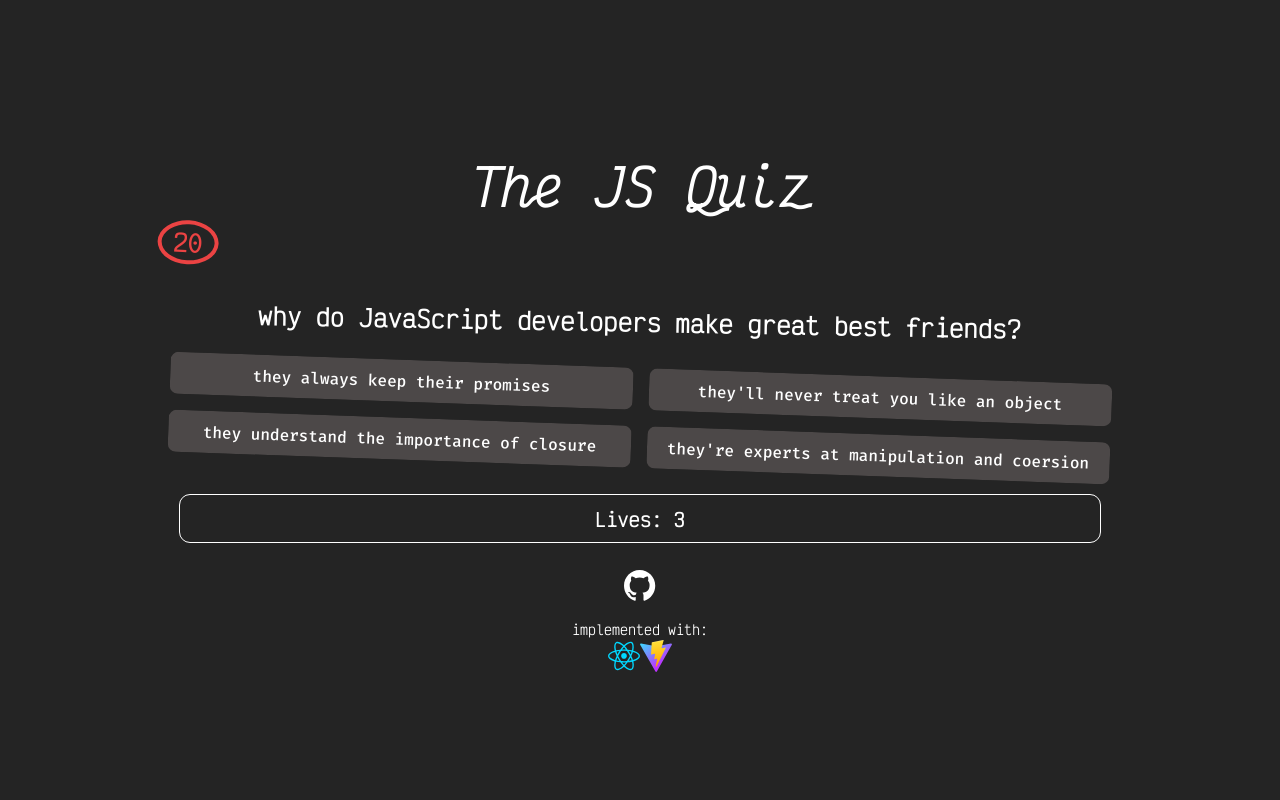
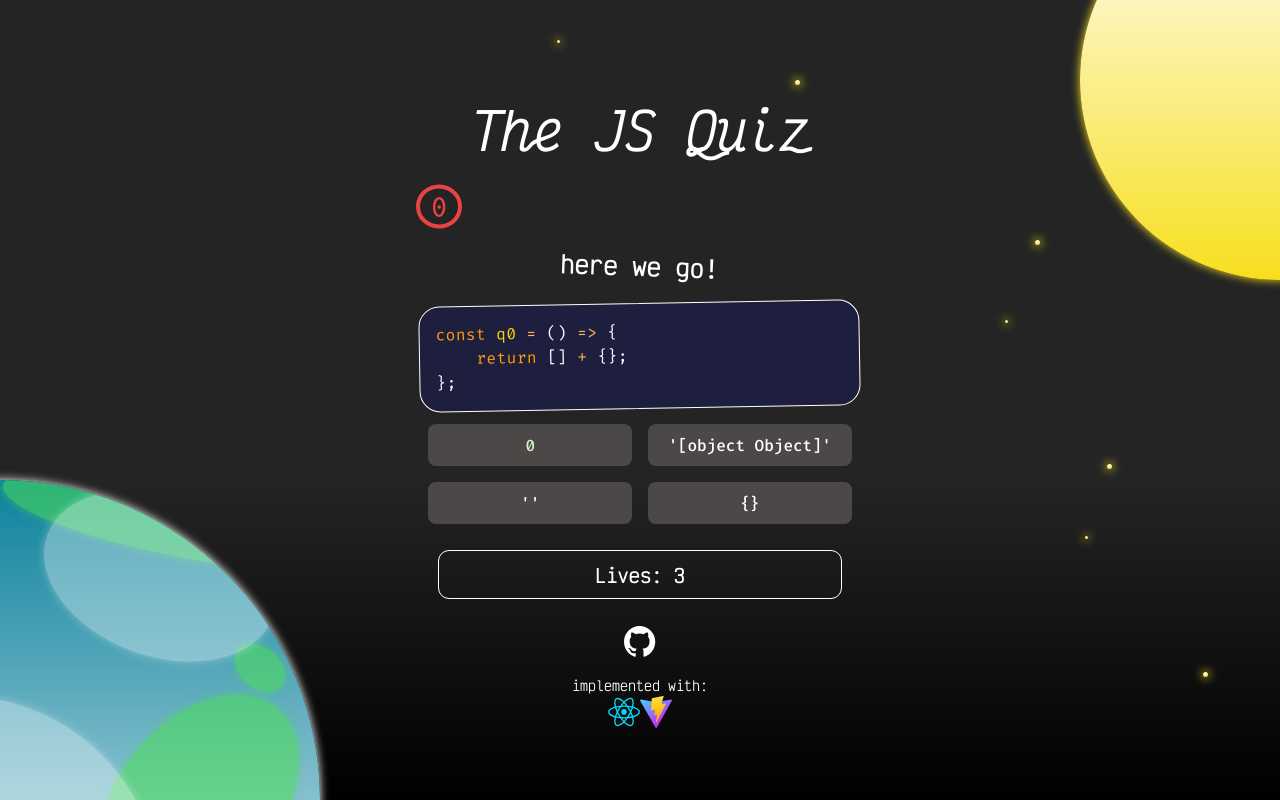
Before and after one commit to NSDawn/the-js-quiz, a React (Vite) app: page / in a window 1280 px wide. Shown: the top 800 px of the page. Built offline with nearby package versions, Linux system fonts and the light colour scheme.

Commit message:
added a sick as heck background using pure css

```diff
--- a/index.html
+++ b/index.html
@@ -8,6 +8,26 @@
   </head>
   <body>
     <div id="root"></div>
+
     <script type="module" src="/src/main.jsx"></script>
+
+    <div class="bg-decoration">
+      <div class='planet'></div>
+      <div class="star a"></div>
+      <div class="star b"></div>
+      <div class="star c"></div>
+      <div class="star d"></div>
+      <div class="star e"></div>
+      <div class="star f"></div>
+      <div class="star g"></div>
+      <div class="earth">
+        <div class="land a"></div>
+        <div class="land b"></div>
+        <div class="land c"></div>
+        <div class="cloud a"></div>
+        <div class="cloud b"></div>
+      </div>
+    </div>
+
   </body>
 </html>
--- a/src/App.css
+++ b/src/App.css
@@ -3,6 +3,7 @@
   margin: 0 auto;
   padding: 2rem;
   text-align: center;
+  place-items: center;
 }
 
 .question-number {
--- a/src/App.jsx
+++ b/src/App.jsx
@@ -23,9 +23,7 @@ function App() {
       </section>
 
       <footer>
-
         <Footer />
-
       </footer>
     </>
   )
--- a/src/AppContextProvider.jsx
+++ b/src/AppContextProvider.jsx
@@ -5,9 +5,9 @@ const AppContext = React.createContext()
 export function AppContextProvider(props) {
 
     const G = useState({
-        "currQuestion" : 20, //0,
+        "currQuestion" : 0, //0,
         "lives": 3,
-        "MAX_LIVES": 3, /* const */
+        "MAX_LIVES": 3,
     });
 
 
--- a/src/assets/components/Footer.jsx
+++ b/src/assets/components/Footer.jsx
@@ -20,6 +20,7 @@ function Footer() {
             <a className='logo-link' href="https://https://vitejs.dev/" target="_blank">
                 <svg xmlns="http://www.w3.org/2000/svg"  aria-hidden="true" role="img"  width="31.88" height="32" preserveAspectRatio="xMidYMid meet" viewBox="0 0 256 257"><defs><linearGradient id="IconifyId1813088fe1fbc01fb466" x1="-.828%" x2="57.636%" y1="7.652%" y2="78.411%"><stop offset="0%" stop-color="#41D1FF"></stop><stop offset="100%" stop-color="#BD34FE"></stop></linearGradient><linearGradient id="IconifyId1813088fe1fbc01fb467" x1="43.376%" x2="50.316%" y1="2.242%" y2="89.03%"><stop offset="0%" stop-color="#FFEA83"></stop><stop offset="8.333%" stop-color="#FFDD35"></stop><stop offset="100%" stop-color="#FFA800"></stop></linearGradient></defs><path fill="url(#IconifyId1813088fe1fbc01fb466)" d="M255.153 37.938L134.897 252.976c-2.483 4.44-8.862 4.466-11.382.048L.875 37.958c-2.746-4.814 1.371-10.646 6.827-9.67l120.385 21.517a6.537 6.537 0 0 0 2.322-.004l117.867-21.483c5.438-.991 9.574 4.796 6.877 9.62Z"></path><path fill="url(#IconifyId1813088fe1fbc01fb467)" d="M185.432.063L96.44 17.501a3.268 3.268 0 0 0-2.634 3.014l-5.474 92.456a3.268 3.268 0 0 0 3.997 3.378l24.777-5.718c2.318-.535 4.413 1.507 3.936 3.838l-7.361 36.047c-.495 2.426 1.782 4.5 4.151 3.78l15.304-4.649c2.372-.72 4.652 1.36 4.15 3.788l-11.698 56.621c-.732 3.542 3.979 5.473 5.943 2.437l1.313-2.028l72.516-144.72c1.215-2.423-.88-5.186-3.54-4.672l-25.505 4.922c-2.396.462-4.435-1.77-3.759-4.114l16.646-57.705c.677-2.35-1.37-4.583-3.769-4.113Z"></path></svg>
             </a>
+
         </>
     )
 }
--- a/src/assets/components/LivesCounter.css
+++ b/src/assets/components/LivesCounter.css
@@ -10,6 +10,7 @@
 .lives-counter.animate-reset {
     transform: scale(1.2);
     font-size: 150%;
+    color: var(--rgb-indicator2);
     transition: ease-in-out 0.2s;
 }
 
--- a/src/assets/components/MCButton.css
+++ b/src/assets/components/MCButton.css
@@ -1,9 +1,6 @@
 .mcq-button {
     font-family: 'Fira Code';
     font-size: clamp(16px, 1rem, 24px);
-}
-mcq-button.animate-correct {
-
 }
 .mcq-button.animate-incorrect {
     outline: 0.25rem dotted var(--rgb-indicator);
--- a/src/assets/data/en.json
+++ b/src/assets/data/en.json
@@ -128,7 +128,7 @@
                 "Javascript but all variable declarations need to be suffixed with `:any`",
                 "blazingly fast 🔥🔥🔥"
             ],
-            "correctchoice": "Javascript but variable declarations need to be suffixed with `:any`"
+            "correctchoice": "Javascript but all variable declarations need to be suffixed with `:any`"
         },
         "10" : {
             "type": "MCQuestion",
@@ -158,7 +158,7 @@
         },
         "12" : {
             "type": "MCQuestion",
-            "num":"12",
+            "num":"--12",
             "prompt": "Something broke with JSDL and our customer database got scrambled!",
             "code": "",
             "choices": [
@@ -345,21 +345,36 @@
         "26" : {
             "type": "MCQuestion",
             "num":"26",
-            "prompt": "what key dependency does the web irresponsibly rely on?",
-            "code": "",
+            "prompt": "how bitshift?",
+            "code": "const q13 = () => {\n    return 256 << -!!{};\n};",
             "choices": [
-                "they always keep their promises",
-                "they'll never treat you like an object",
-                "they understand the importance of closure",
-                "they're experts at manipulation and coersion"
+                "0",
+                "128",
+                "512",
+                "SyntaxError"
             ],
-            "correctchoice": "they understand the importance of closure"
+            "correctchoice": "0"
+        },
+        "27" : {
+            "type": "MCQuestion",
+            "num":"27",
+            "prompt": "i got ",
+            "embedded_choice": "4294967296",
+            "prompttail": " problems, and bitshifting is definitely one of them.",
+            "code" : "const q = () => {\n    (1 << 30); // -> 1073741824\n    return ((1 << 30) * 2) + (1 << 31);\n};",
+            "choices": [
+                "2147483648",
+                "3221225472",
+                "0",
+                "NaN"
+            ],
+            "correctchoice": "0"
         }
 
     },
     "titles": {
         "the_js_quiz": "The JS Quiz",
         "lives": "Lives:",
-        "implemented_with":  "implemented with:"
+        "implemented_with": "implemented with:"
     }
 }
--- a/src/index.css
+++ b/src/index.css
@@ -9,7 +9,7 @@
 
   color-scheme: light dark;
   color: var(--rgb-text);
-  background-color: var(--rgb-bg);
+  background: linear-gradient( to bottom, var(--rgb-bg) 60%, var(--rgb-black) 100%);
 
   font-synthesis: none;
   text-rendering: optimizeLegibility;
@@ -23,11 +23,12 @@
   --rgb-debug: #ff3590;
 
   --rgb-indicator: #eb4343;
+  --rgb-indicator2: #70e4b4;
   --rgb-bg: #242424;
   --rgb-black: #000000;
   --rgb-text: #ffffff;
 
-  --rgb-buttonon: rgb(137, 123, 98);
+  --rgb-buttonon: #858585;
   --rgb-buttonoff: #4c4848;
 
   --rgb-reservedbool: #f6e0b4;
@@ -80,6 +81,7 @@ body {
   place-items: center;
   min-width: 320px;
   min-height: 100vh;
+  overflow: hidden;
 }
 
 h1 {
@@ -111,3 +113,138 @@ button:focus,
 button:focus-visible {
   outline: 4px auto -webkit-focus-ring-color;
 }
+
+/* decoration ======================================= */
+
+:root {
+  --rgb-planet: #f7df1e;
+  --rgb-earth: #0d829d;
+  --rgb-earth-land: #4ce15388;
+  --rgb-earth-cloud: #ffffff55;
+}
+
+.bg-decoration > .planet {
+  position: fixed;
+  top: -15vh;
+  right: -25vh;
+  z-index: -1;
+  background: linear-gradient( var(--rgb-text), var(--rgb-planet));
+  box-shadow: 0 0 10px var(--rgb-planet);
+  width: 50vh;
+  height: 50vh;
+  border-radius: 50%;
+
+}
+
+.bg-decoration > .star {
+  position: fixed;
+  background: linear-gradient( var(--rgb-text), var(--rgb-planet));
+  z-index: -1;
+  width: 3px;
+  height: 3px;
+  border-radius: 50%;
+  box-shadow: 0 0 10px 1px var(--rgb-planet);
+}
+
+.bg-decoration > .star:nth-child(even) {
+  width: 5px;
+  height: 5px;
+}
+
+
+.bg-decoration > .star.a {
+  top: 30vh;
+  right: 30vh;
+}
+.bg-decoration > .star.b {
+  top: 40vh;
+  right: 34vh;
+}
+.bg-decoration > .star.c {
+  top: 10vh;
+  right: 60vh;
+}
+.bg-decoration > .star.d {
+  top: 5vh;
+  right: 90vh;
+}
+.bg-decoration > .star.e {
+  top: 84vh;
+  right: 9vh;
+}
+.bg-decoration > .star.f {
+  top: 67vh;
+  right: 24vh;
+}
+.bg-decoration > .star.g {
+  top: 58vh;
+  right: 21vh;
+}
+
+.bg-decoration > .earth {
+  position: absolute;
+  z-index: -2;
+  bottom: -40vh;
+  left: -40vh;
+  width: 80vh;
+  height: 80vh;
+  border-radius: 50%;
+  background: linear-gradient(var(--rgb-earth), var(--rgb-text));
+  box-shadow: 0 0 10px var(--rgb-text);
+  overflow: hidden;
+}
+
+.bg-decoration > .earth > .land {
+  z-index: -1;
+  border-radius: 50%;
+  position: relative;
+  background: var(--rgb-earth-land);
+  box-shadow: 0px 0px 10px var(--rgb-earth-land);
+}
+
+.bg-decoration > .earth > .cloud {
+  z-index: -1;
+  border-radius: 50%;
+  position: relative;
+  background: var(--rgb-earth-cloud);
+  box-shadow: 0px 0px 10px var(--rgb-earth-cloud);
+}
+
+.bg-decoration > .earth > .land.a {
+  transform: rotate(-50deg);
+  width: 30vh;
+  height: 20vh;
+  right: -50vh;
+  top: 30vh;
+}
+.bg-decoration > .earth > .land.b {
+  transform: rotate(10deg);
+  width: 50vh;
+  height: 10vh;
+  right: -40vh;
+  top: -20vh;
+}
+
+.bg-decoration > .earth > .land.c {
+  transform: rotate(-50deg);
+  width: 5vh;
+  height: 7vh;
+  right: -70vh;
+  top: -10vh;
+}
+
+.bg-decoration > .earth > .cloud.a {
+  transform: rotate(40deg);
+  width: 50vh;
+  height: 50vh;
+  right: -10vh;
+  top: -10vh;
+}
+
+.bg-decoration > .earth > .cloud.b {
+  transform: rotate(-70deg);
+  width: 20vh;
+  height: 30vh;
+  right: -50vh;
+  top: -90vh;
+}
```
